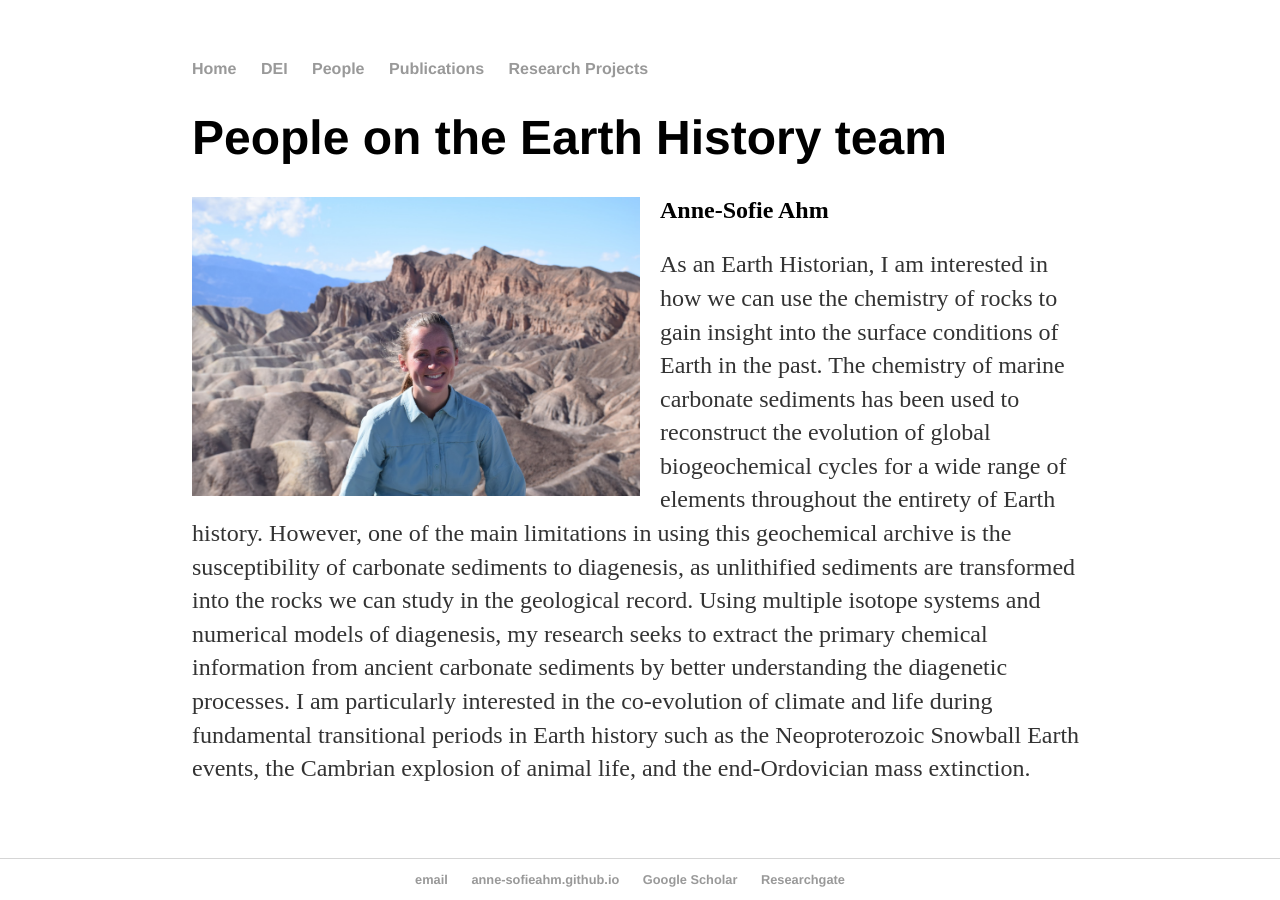
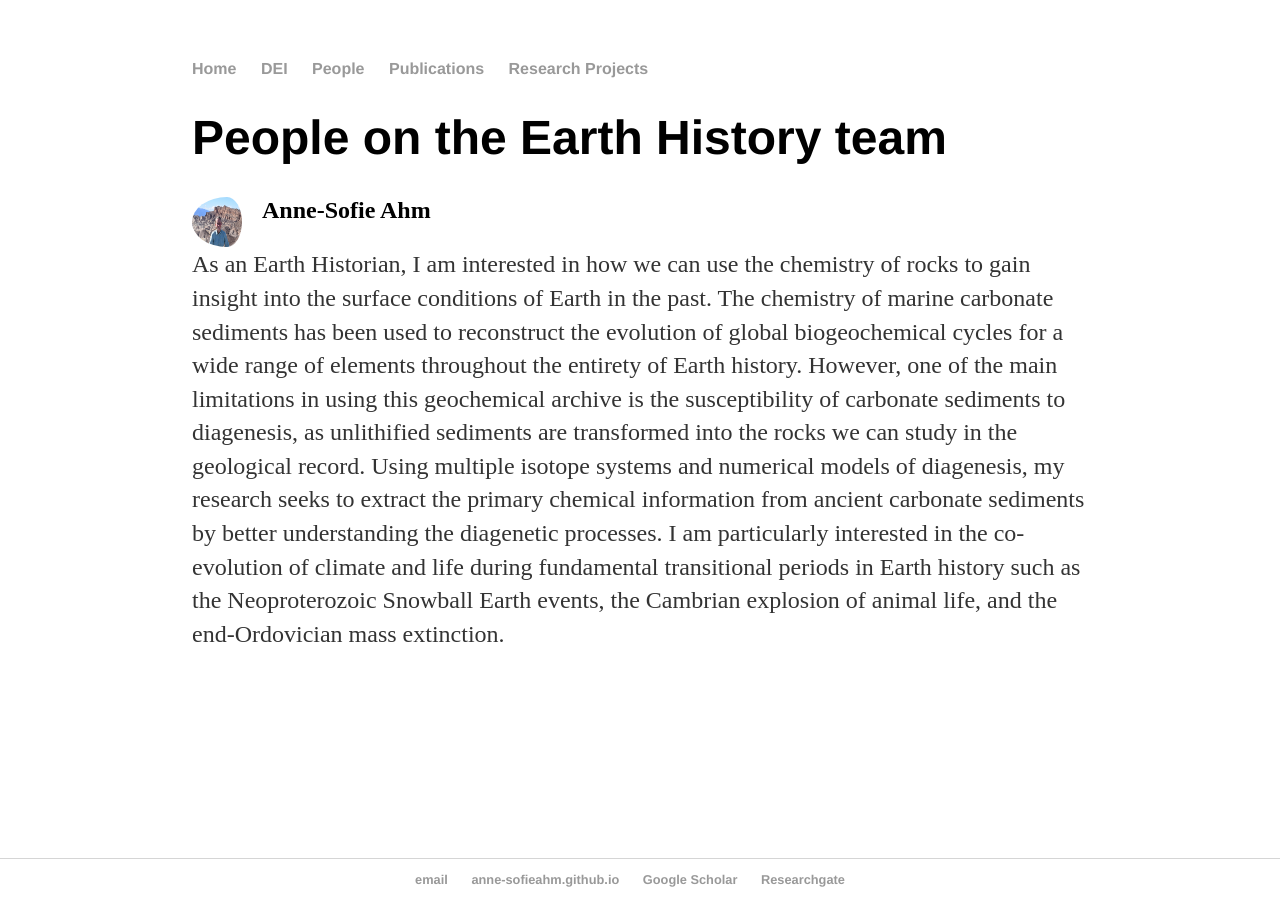
Before and after one commit to Anne-SofieAhm/Anne-SofieAhm.github.io, a Jekyll site: the page built from people/index.html, in a window 1280 px wide. Built offline with Jekyll 4.4.1, drawn with Linux system fonts in a browser that asks for light colours.

Commit message:
Update index.html

```diff
--- a/people/index.html
+++ b/people/index.html
@@ -7,7 +7,7 @@
 
 <div class='holder'>
 
-<img src="DSC_0423.JPG" border-radius="50%">
+<img src="DSC_0423.JPG" alt="Avatar" class="avatar">
 
 <h2>Anne-Sofie Ahm</h2>
 
```
